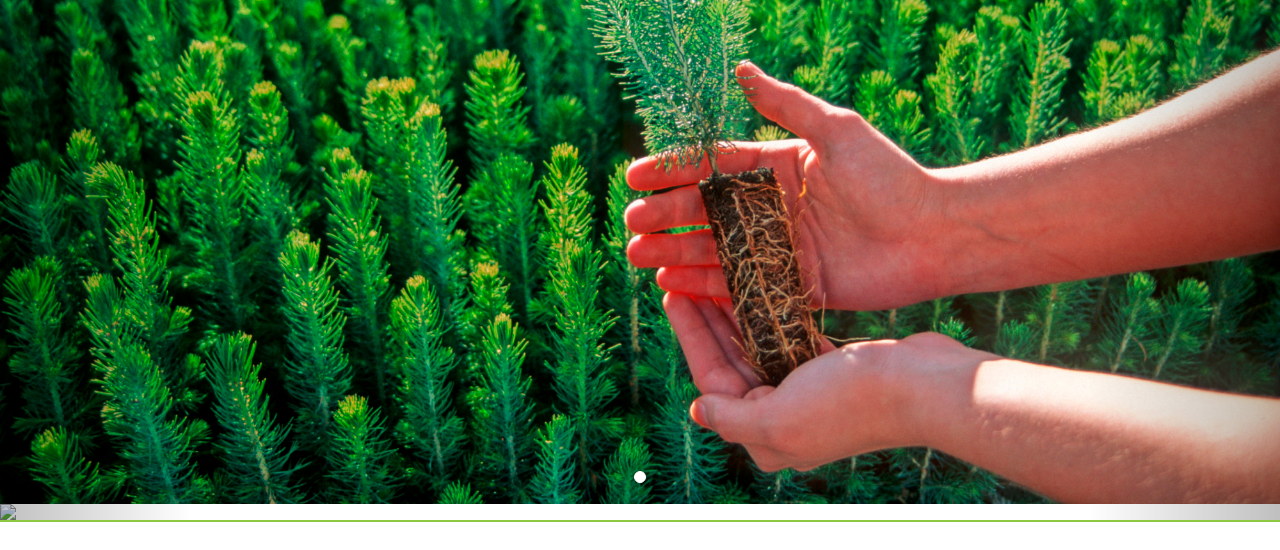
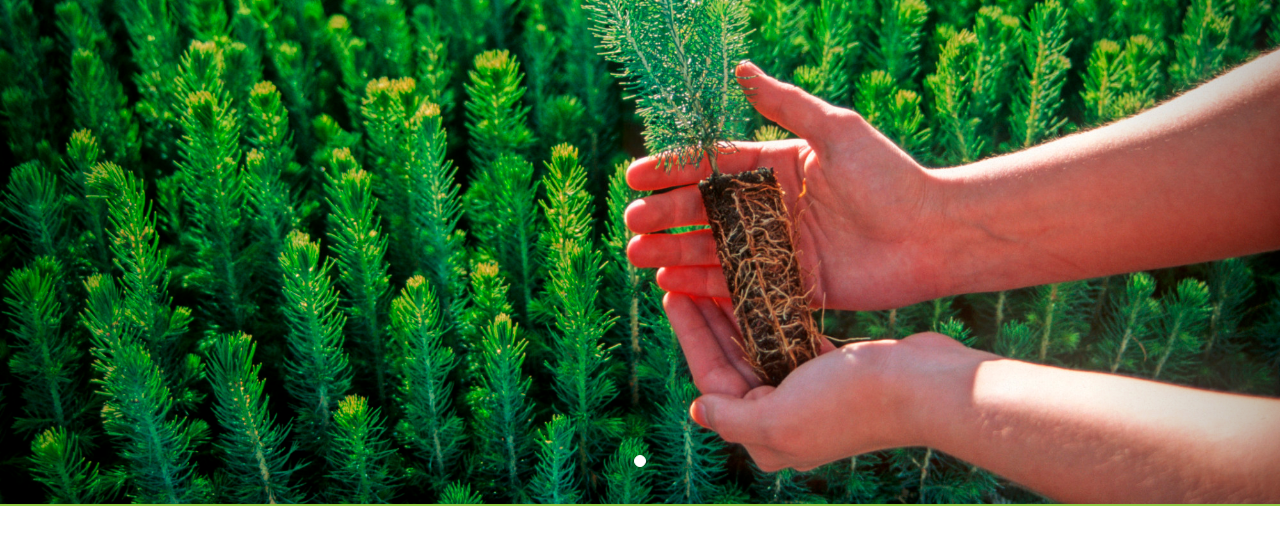
Before and after one commit to andresfigueroab/Atmost-Consulting, a plain HTML site: page tres.html in a window 1280 px wide. Shown: the part 136-686 px from the top of the page. Drawn offline with nearby package versions, Linux system fonts and the light colour scheme.

Commit message:
foto2 eliminar

```diff
--- a/tres.html
+++ b/tres.html
@@ -68,7 +68,6 @@
   <!-- Carousel items -->
   <div class="carousel-inner">
     <div class="active item"><img src="images/co2.jpg" alt="banner" /></div>
-     <div class="active item"><img src=" alt="banner" /></div>
 
   </div>
   <!-- Carousel nav -->
```
